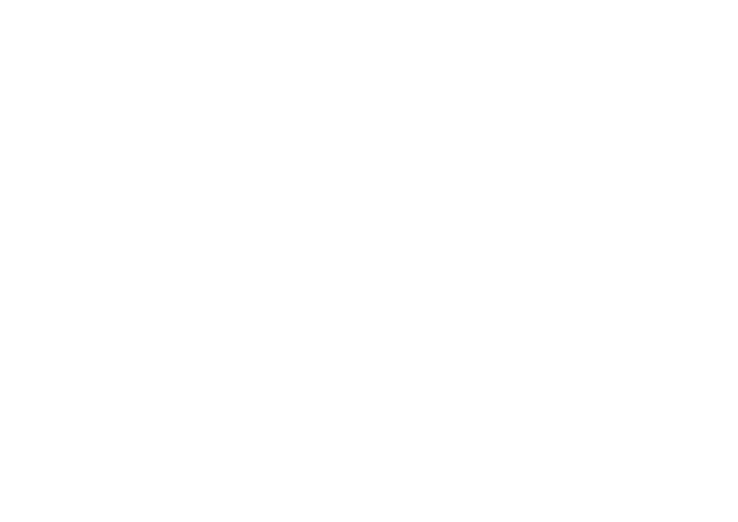
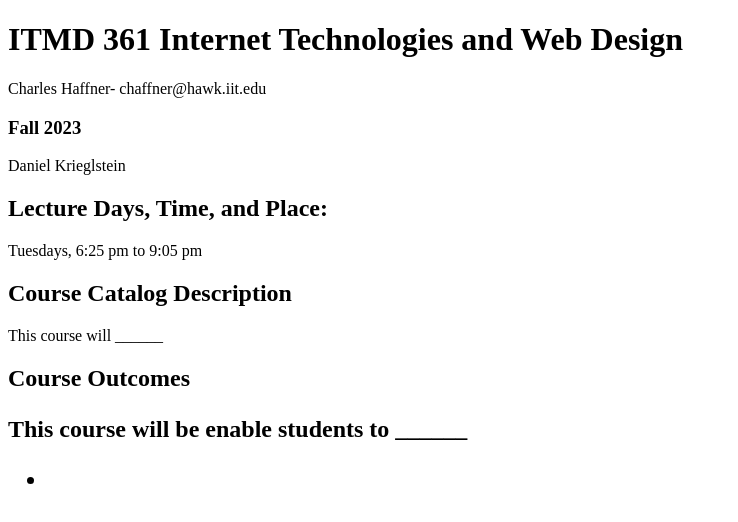
Before and after one commit to charliehaffner/Lab2, a plain HTML site: page index.html in a window 1280 px wide. Shown: the whole page, without its empty margins (0-738 px from the left). Drawn offline with Linux system fonts and the light colour scheme.

Commit message:
Update index.html

```diff
--- a/index.html
+++ b/index.html
@@ -1,2 +1,22 @@
 <!DOCTYPE html>
 <html lang="en">
+<head>
+	<meta charset="utf-8">
+	<title> ITMD-361 Internet Technologies and Web Design</title>
+</head>
+<body>
+	<h1>ITMD 361 Internet Technologies and Web Design</h1>
+		<p>Charles Haffner- chaffner@hawk.iit.edu</p>
+	<h3>Fall 2023</h3>
+		<p>Daniel Krieglstein</p>
+	<h2>Lecture Days, Time, and Place:</h2>
+		<p>Tuesdays, 6:25 pm to 9:05 pm</p>
+	<h2>Course Catalog Description</h2>
+		<p>This course will ______</p>
+	<h2>Course Outcomes<h2>
+		<p>This course will be enable students to ______</p>
+		<ul>
+			<li></li>
+		</ul>
+</body>
+</html>
```
